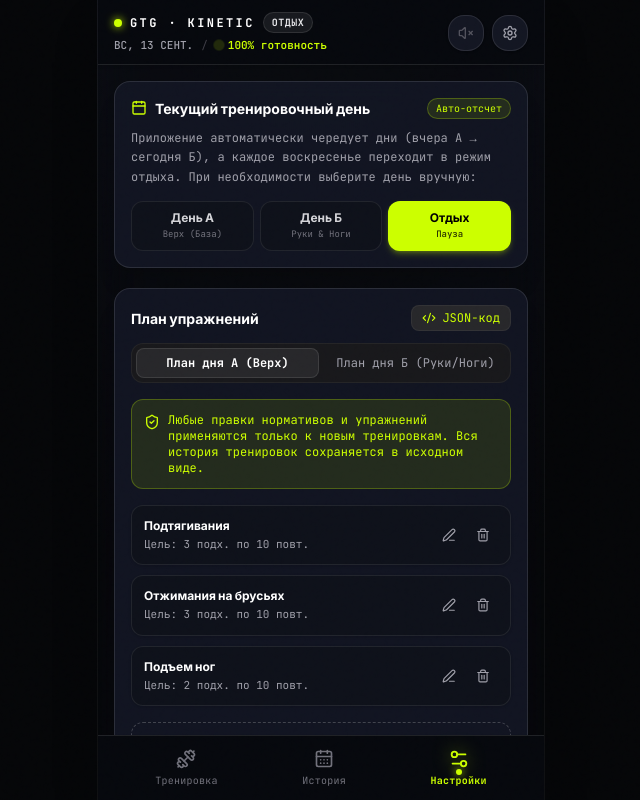
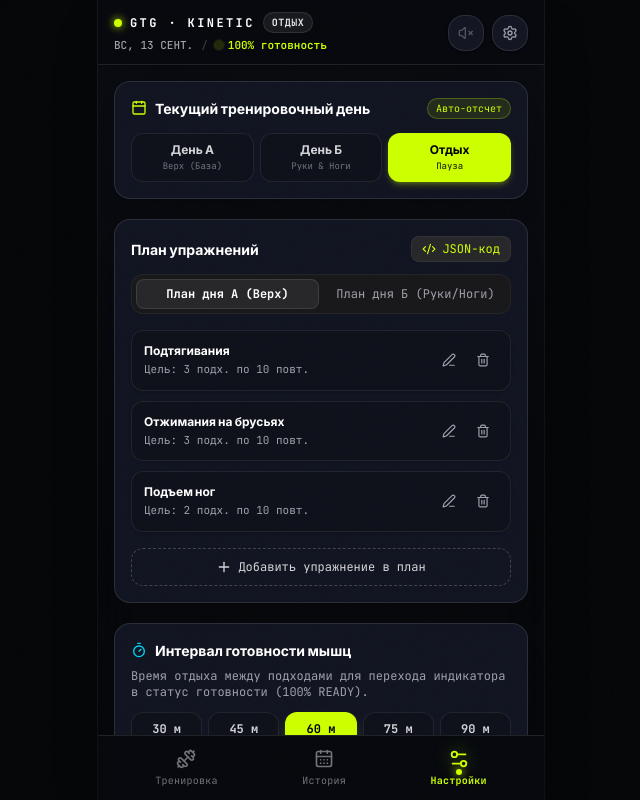
Before and after one commit to alexander-topilskii/GtgTracker, a React (Vite) app: page / in a window 1280 px wide. Both pictures are taken after a click on the button 829 px from the left and 32 px from the top of the page. Shown: the whole page, without its empty margins (319-959 px from the left). Built offline with nearby package versions, Linux system fonts and the light colour scheme.

Commit message:
refactor: remove day rotation text and immutability notice block from settings

```diff
--- a/src/components/settings/ProgramVisualEditor.tsx
+++ b/src/components/settings/ProgramVisualEditor.tsx
@@ -1,7 +1,7 @@
 import React, { useState } from 'react';
 import { useWorkout } from '../../context/WorkoutContext';
 import { ExerciseConfig, DayType } from '../../types/workout';
-import { Plus, Trash2, Edit3, Save, ShieldCheck } from 'lucide-react';
+import { Plus, Trash2, Edit3, Save } from 'lucide-react';
 import { haptic } from '../../utils/haptics';
 
 export const ProgramVisualEditor: React.FC = () => {
@@ -95,14 +95,6 @@ export const ProgramVisualEditor: React.FC = () => {
             {d === 'A' ? 'План дня А (Верх)' : 'План дня Б (Руки/Ноги)'}
           </button>
         ))}
-      </div>
-
-      {/* Памятка об иммутабельности */}
-      <div className="p-3 rounded-xl bg-[#ccff00]/10 border border-[#ccff00]/25 flex items-start gap-2 text-xs font-mono text-[#ccff00]">
-        <ShieldCheck className="w-4 h-4 text-[#ccff00] shrink-0 mt-0.5" />
-        <span>
-          Любые правки нормативов и упражнений применяются только к новым тренировкам. Вся история тренировок сохраняется в исходном виде.
-        </span>
       </div>
 
       {/* Список упражнений дня */}
--- a/src/components/settings/SettingsView.tsx
+++ b/src/components/settings/SettingsView.tsx
@@ -150,9 +150,6 @@ export const SettingsView: React.FC = () => {
             Авто-отсчет
           </span>
         </div>
-        <p className="text-xs text-zinc-400 font-mono leading-relaxed">
-          Приложение автоматически чередует дни (вчера А → сегодня Б), а каждое воскресенье переходит в режим отдыха. При необходимости выберите день вручную:
-        </p>
 
         <div className="grid grid-cols-3 gap-1.5 pt-1">
           {([
```
